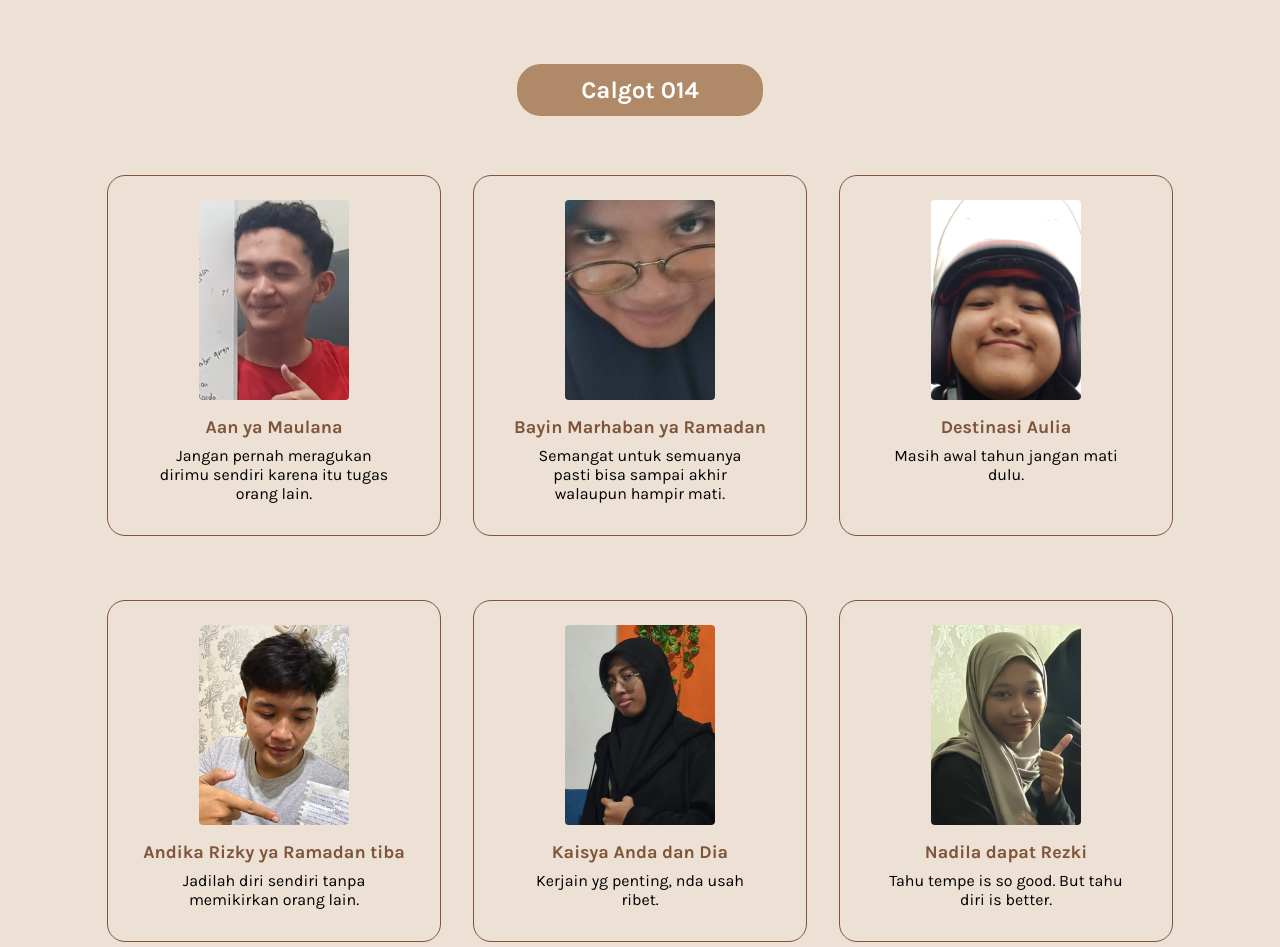
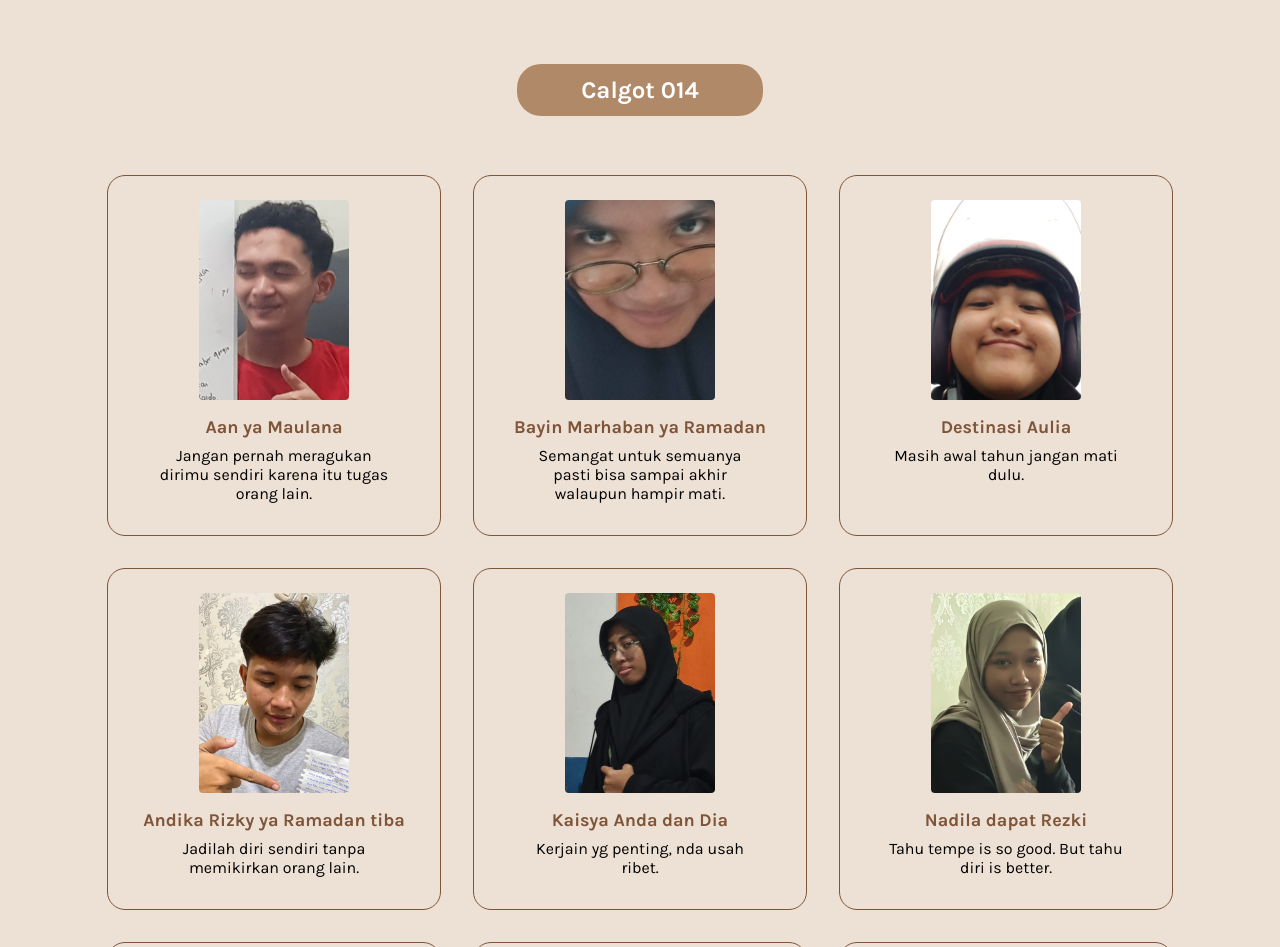
Before and after one commit to putrifajarr/hover, a plain HTML site: page index.html in a window 1280 px wide. Shown: the top 947 px of the page. Drawn offline with Linux system fonts and the light colour scheme.

Commit message:
Update style.css

```diff
--- a/style.css
+++ b/style.css
@@ -41,7 +41,6 @@ body{
 .card-wrapper {
   display: flex;
   padding-top: 24px;
-  /* justify-content: space-between; */
   flex-wrap: wrap;
   justify-content: center;
   gap: 32px;
@@ -50,7 +49,6 @@ body{
 .card {
   width: 300px;
   padding: 24px 16px 32px;
-  margin-bottom: 32px;
   transition: 0.3s;
   border-radius: 18px;
   background-color: var(--clr-white);
```
